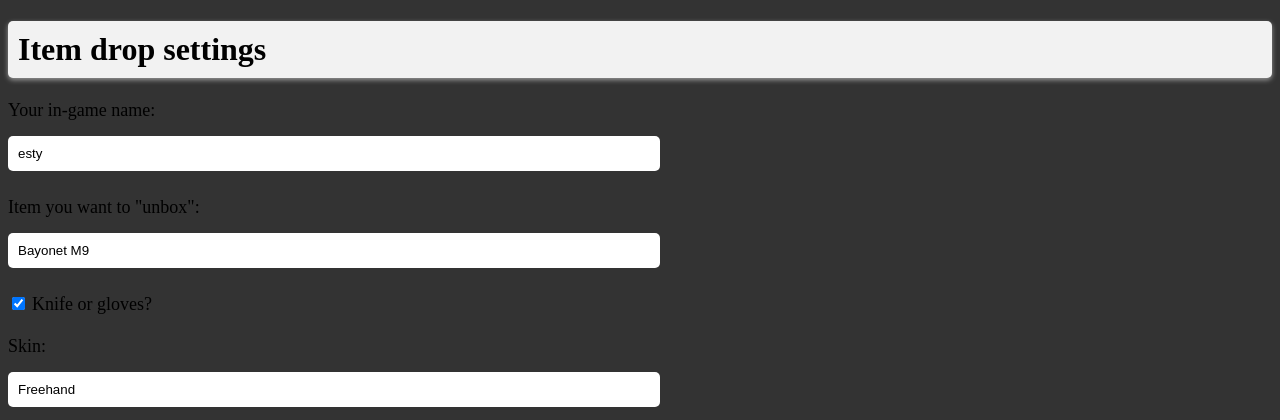
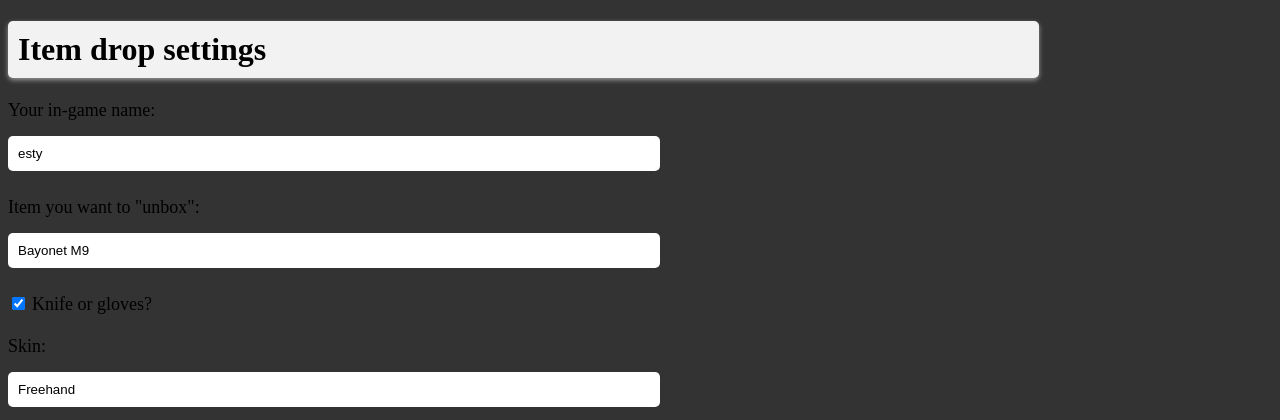
Before and after one commit to esteban-cz/esteban-cz.github.io, a PHP site: page / in a window 1280 px wide. Shown: the top 420 px of the page. Run offline with PHP 8.4, Linux system fonts and the light colour scheme.

Commit message:
Update index.css

```diff
--- a/css/index.css
+++ b/css/index.css
@@ -12,7 +12,7 @@ body {
 }
 
 #h1 {
-    allign: center;
+    width: 80%;
     background-color: #f2f2f2;
     color: #000;
     border-radius: 5px;
```
